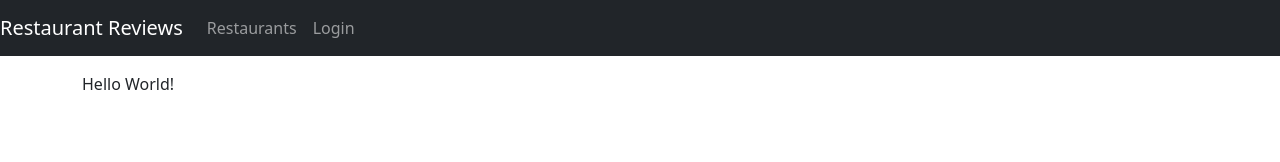
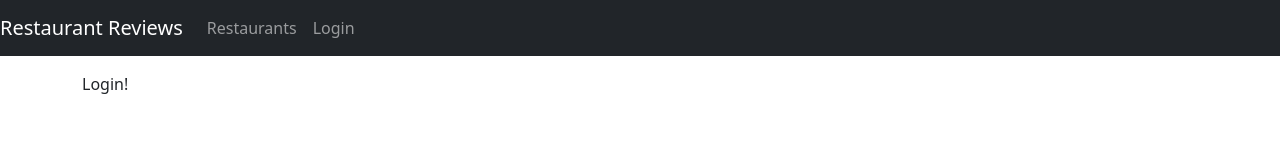
Before and after one commit to mukhtar-github/mern-stack-app, a React (Create React App) app in the folder restaurant-reviews/frontend/: page /login in a window 1280 px wide. Shown: the top 162 px of the page. Built offline with nearby package versions, Linux system fonts and the light colour scheme.

Commit message:
Update files

```diff
--- a/restaurant-reviews/frontend/src/components/login.js
+++ b/restaurant-reviews/frontend/src/components/login.js
@@ -3,7 +3,7 @@ import React from "react";
 function Login() {
   return (
     <div className="App">
-      Hello World!
+      Login!
     </div>
   );
 }
```
Also changed, not shown: 1 other file (tests, documents, lock files or other folders).
